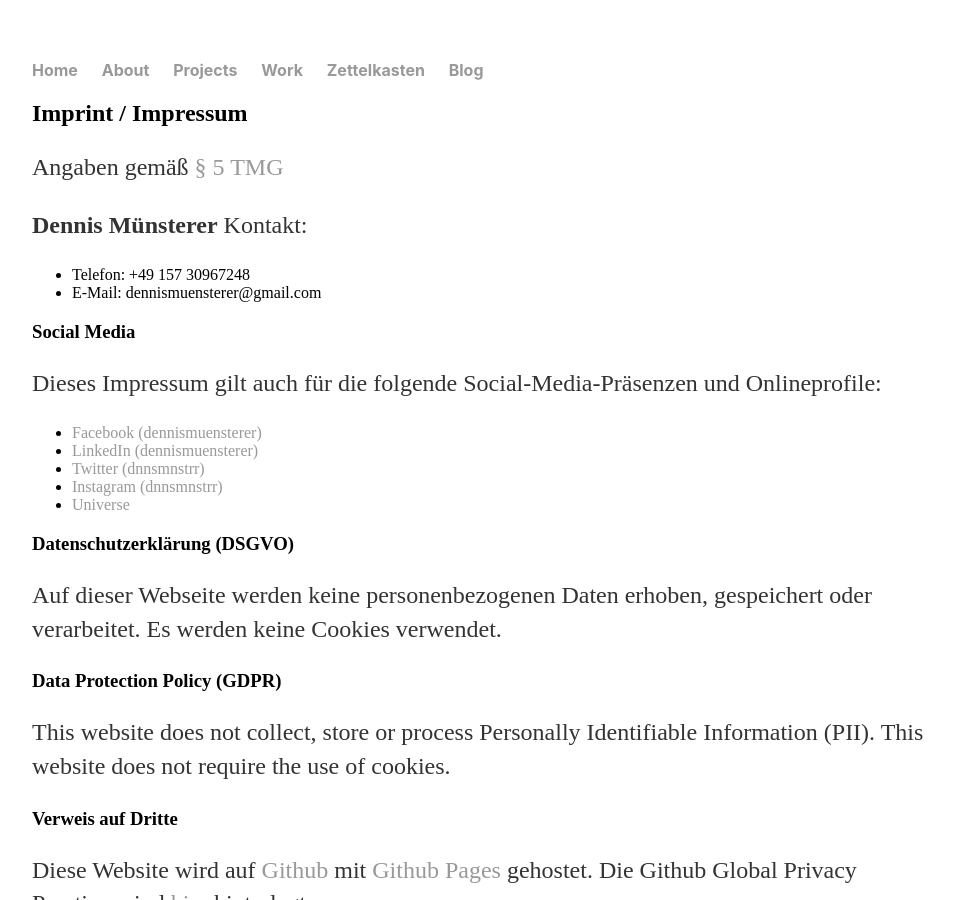
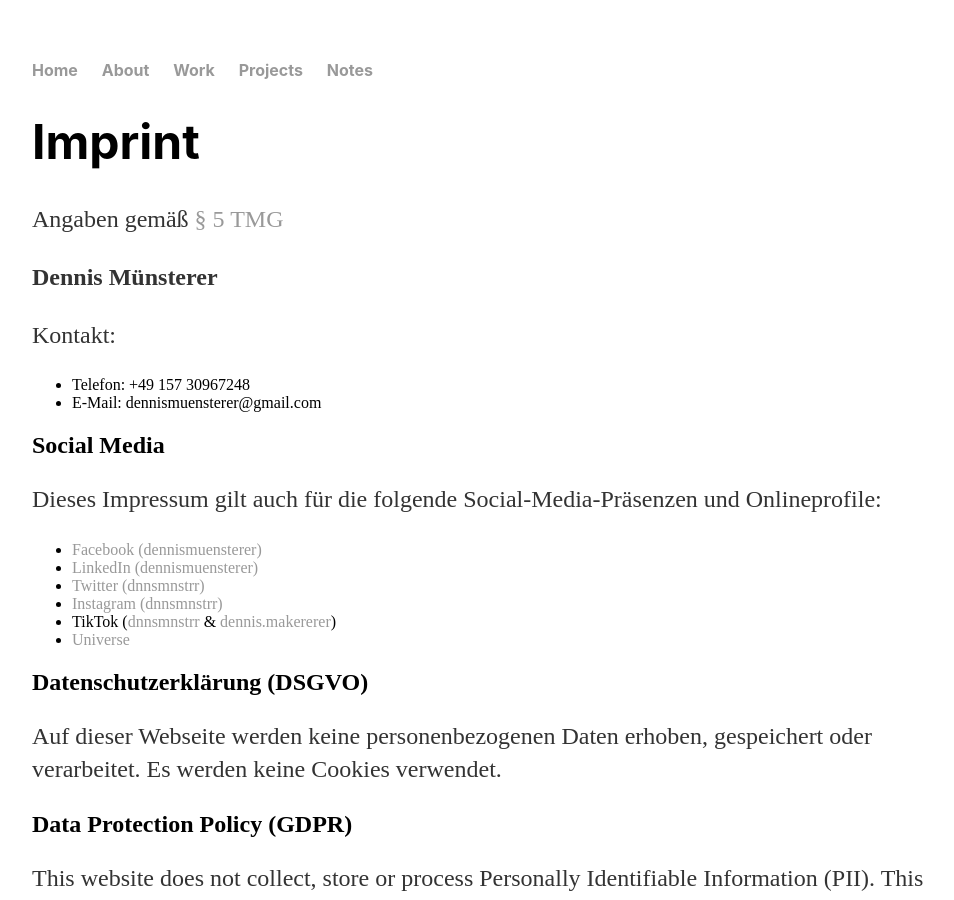
Before and after one commit to dnnsmnstrr/dnnsmnstrr.github.io, a Jekyll site: the page built from imprint.md, in a window 1280 px wide and 900 px high. Shown: the whole window, without its empty margins (160-1114 px from the left). Built offline with Jekyll 4.4.1, drawn with Linux system fonts in a browser that asks for light colours; our own code applies the rules of GitHub Pages for plain Markdown files; comment, search, counter and statistics services are not loaded.

Commit message:
Remove blog from header

```diff
--- a/_layouts/default.html
+++ b/_layouts/default.html
@@ -10,10 +10,9 @@
 	    		<ul>
 	        		<li><a href="/">Home</a></li>
 		        	<li><a href="/about">About</a></li>
-							<li><a href="/projects">Projects</a></li>
-							<li><a href="/work">Work</a></li>
-							<li><a href="/zettelkasten">Zettelkasten</a></li>
-              <li><a href="/blog">Blog</a></li>
+              <li><a href="/work">Work</a></li>
+              <li><a href="/projects">Projects</a></li>
+							<li><a href="/zettelkasten">Notes</a></li>
 	    		</ul>
 			</nav>
 			<div class="container">
@@ -25,7 +24,7 @@
 	    	<ul>
       		<li><a href="mailto:dennismuensterer@gmail.com">email</a></li>
       		<li><a href="https://github.com/dnnsmnstrr">github</a></li>
-          <li><a href="/impressum">impressum</a></li>
+          <li><a href="/imprint">imprint</a></li>
           <li><a href="http://dennis.muensterer.xyz">dennis.muensterer.xyz</a></li>
           <li>
             <a href="https://twitter.com/dnnsmnstrr?ref_src=twsrc%5Etfw" class="twitter-follow-button" data-show-count="false">Follow @dnnsmnstrr</a>
--- a/imprint.md
+++ b/imprint.md
@@ -1,42 +1,48 @@
-## Imprint / Impressum
+---
+layout: default
+---
+# Imprint
 Angaben gemäß [§ 5 TMG](https://www.gesetze-im-internet.de/tmg/__5.html)
 
 __Dennis Münsterer__
 <!-- Frankfurter Str. 21a
 55252 Wiesbaden -->
+
 Kontakt:
 - Telefon: +49 157 30967248
 - E-Mail: dennismuensterer@gmail.com
 
-### Social Media
+## Social Media
+
 Dieses Impressum gilt auch für die folgende Social-Media-Präsenzen und Onlineprofile:
 - [Facebook (dennismuensterer)](https://facebook.com/dennismuensterer)
 - [LinkedIn (dennismuensterer)](https://www.linkedin.com/in/dennismuensterer)
 - [Twitter (dnnsmnstrr)](https://twitter.com/dnnsmnstrr)
 - [Instagram (dnnsmnstrr)](https://www.instagram.com/dnnsmnstrr)
+- TikTok ([dnnsmnstrr](https://www.tiktok.com/@dnnsmnstrr) & [dennis.makererer](https://www.tiktok.com/@dennis.makerer))
 - [Universe](https://dnnsmnstrr.onuniverse.com/)
 
-### Datenschutzerklärung (DSGVO)
+## Datenschutzerklärung (DSGVO)
 Auf dieser Webseite werden keine personenbezogenen Daten erhoben, gespeichert oder verarbeitet. Es werden keine Cookies verwendet.
 
-### Data Protection Policy (GDPR)
+## Data Protection Policy (GDPR)
 This website does not collect, store or process Personally Identifiable Information (PII). This website does not require the use of cookies.
 
-### Verweis auf Dritte
+## Verweis auf Dritte
 Diese Website wird auf [Github](https://www.github.com/) mit [Github Pages](https://help.github.com/articles/what-is-github-pages/) gehostet. Die Github Global Privacy Practices sind [hier](https://help.github.com/articles/global-privacy-practices/) hinterlegt.
 
-### Third Party Inclusion
+## Third Party Inclusion
 This website is hosted by [Github](https://www.github.com/) using [Github Pages](https://help.github.com/articles/what-is-github-pages/). The Github Global Privacy Practices are available [here](https://help.github.com/articles/global-privacy-practices/)
 
 <br />
 
-### Haftungsausschluss:
+## Haftungsausschluss:
 
-#### Haftung für Inhalte
+### Haftung für Inhalte
 
 Die Inhalte meiner Seiten wurden mit größter Sorgfalt erstellt. Für die Richtigkeit, Vollständigkeit und Aktualität der Inhalte kann ich jedoch keine Gewähr übernehmen. Als Diensteanbieter bin ich gemäß § 7 Abs.1 TMG für eigene Inhalte auf diesen Seiten nach den allgemeinen Gesetzen verantwortlich. Nach §§ 8 bis 10 TMG bin ich als Diensteanbieter jedoch nicht verpflichtet, übermittelte oder gespeicherte fremde Informationen zu überwachen oder nach Umständen zu forschen, die auf eine rechtswidrige Tätigkeit hinweisen. Verpflichtungen zur Entfernung oder Sperrung der Nutzung von Informationen nach den allgemeinen Gesetzen bleiben hiervon unberührt. Eine diesbezügliche Haftung ist jedoch erst ab dem Zeitpunkt der Kenntnis einer konkreten Rechtsverletzung möglich. Bei Bekanntwerden von entsprechenden Rechtsverletzungen werde ich diese Inhalte umgehend entfernen.
 
-#### Haftung für Links
+### Haftung für Links
 
 Meine Seiten enthalten Links zu externen Webseiten Dritter, auf deren Inhalte ich keinen Einfluss habe. Deshalb kann ich für diese fremden Inhalte auch keine Gewähr übernehmen. Für die Inhalte der verlinkten Seiten ist stets der jeweilige Anbieter oder Betreiber der Seiten verantwortlich. Die verlinkten Seiten wurden zum Zeitpunkt der Verlinkung auf mögliche Rechtsverstöße überprüft. Rechtswidrige Inhalte waren zum Zeitpunkt der Verlinkung nicht erkennbar. Eine permanente inhaltliche Kontrolle der verlinkten Seiten ist jedoch ohne konkrete Anhaltspunkte einer Rechtsverletzung nicht zumutbar. Bei Bekanntwerden von Rechtsverletzungen werde ich derartige Links umgehend entfernen.
 
@@ -44,7 +50,7 @@ Meine Seiten enthalten Links zu externen Webseiten Dritter, auf deren Inhalte ic
 
 Die durch den Seitenbetreiber erstellten Inhalte und Werke auf diesen Seiten unterliegen dem deutschen Urheberrecht. Die Vervielfältigung, Bearbeitung, Verbreitung und jede Art der Verwertung außerhalb der Grenzen des Urheberrechtes bedürfen der schriftlichen Zustimmung des jeweiligen Autors bzw. Erstellers. Downloads und Kopien dieser Seite sind nur für den privaten, nicht kommerziellen Gebrauch gestattet. Soweit die Inhalte auf dieser Seite nicht vom Betreiber erstellt wurden, werden die Urheberrechte Dritter beachtet. Insbesondere werden Inhalte Dritter als solche gekennzeichnet. Sollten Sie trotzdem auf eine Urheberrechtsverletzung aufmerksam werden, bitte ich um einen entsprechenden Hinweis. Bei Bekanntwerden von Rechtsverletzungen werde ich derartige Inhalte umgehend entfernen.
 
-### Datenschutz
+## Datenschutz
 
 Die Nutzung meiner Webseite ist ohne Angabe personenbezogener Daten möglich. Soweit auf meinen Seiten personenbezogene Daten (beispielsweise Name, Anschrift oder eMail-Adressen) erhoben werden, erfolgt dies, soweit möglich, stets auf freiwilliger Basis. Diese Daten werden ohne Ihre ausdrückliche Zustimmung nicht an Dritte weitergegeben.
 Ich weise darauf hin, dass die Datenübertragung im Internet (z.B. bei der Kommunikation per E-Mail) Sicherheitslücken aufweisen kann. Ein lückenloser Schutz der Daten vor dem Zugriff durch Dritte ist nicht möglich.
--- a/index.html
+++ b/index.html
@@ -8,8 +8,6 @@ title: Dennis Muensterer
 	<p><a href="/about">Read more about me...</a></p>
   <h1>Stuff I made</h1>
   <script src="https://gist.github.com/dnnsmnstrr/c9aa3e56d323d3ea7b061376e38eaee8.js"></script>
-  <p><a href="https://dnnsmnstrr.github.io/dotfiles/">My Dotfiles</a> - Automatic installation and setup scripts</p>
-  <p><a href="https://dnnsmnstrr.github.io/dnnsmnstrr/">dnnsmnstrr CLI</a> - a <a href="https://dnnsmnstrr.github.io/zettelkasten/cli">CLI business card</a></p>
   <p><a href="https://github.com/dnnsmnstrr/dotfiles/tree/master/bettertouchtool/HydroTouch">HydroTouch</a> - a preset for BetterTouchTool, based on <a href="https://community.folivora.ai/t/aquatouch-supports-40-apps-and-websites-and-the-native-touchbar/1704">AquaTouch</a></p>
   <p><a href="https://dnnsmnstrr.github.io/zettelkasten/">Zettelkasten</a> - my notes / knowledge collection, uses <a href="https://neuron.zettel.page/">Neuron</a></p>
 </div><!-- /.blurb -->
--- a/work.html
+++ b/work.html
@@ -4,9 +4,10 @@ title: Work - Dennis Muensterer
 ---
 <div class="blurb">
   <h1>My Work</h1>
+  <p>I currently work at <a href="https://web.hpm.agency/">hpm.</a> </p>
+  <p>We recently released an app called <a href="https://tesora.app/">TESORA</a> </p>
   <div class="LI-profile-badge"  data-version="v1" data-size="medium" data-locale="en_US" data-type="horizontal" data-theme="light" data-vanity="dennismuensterer"><a class="LI-simple-link" href='https://de.linkedin.com/in/dennismuensterer/en?trk=profile-badge'></a></div>
   <script type="text/javascript" src="https://platform.linkedin.com/badges/js/profile.js" async defer></script>
-  <p>I currently work at <a href="https://web.hpm.agency/">hpm</a> </p>
   <!-- <p><a href="https://berichtshefte.hpm.land/wochenbericht-dennis-muensterer">Wochenbericht</a> - a report on my activities, required for my final exam and generated using my commit history</p> -->
 
 </div><!-- /.blurb -->
```
Also changed, not shown: about.md (+1 -1 lines).
